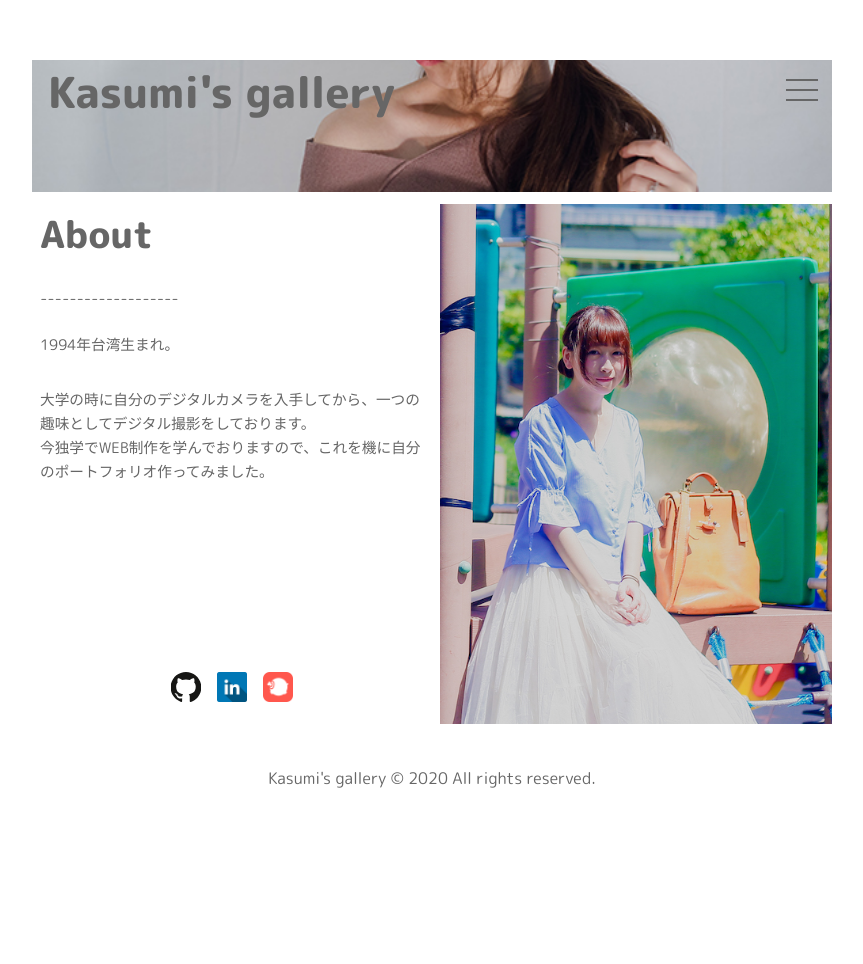
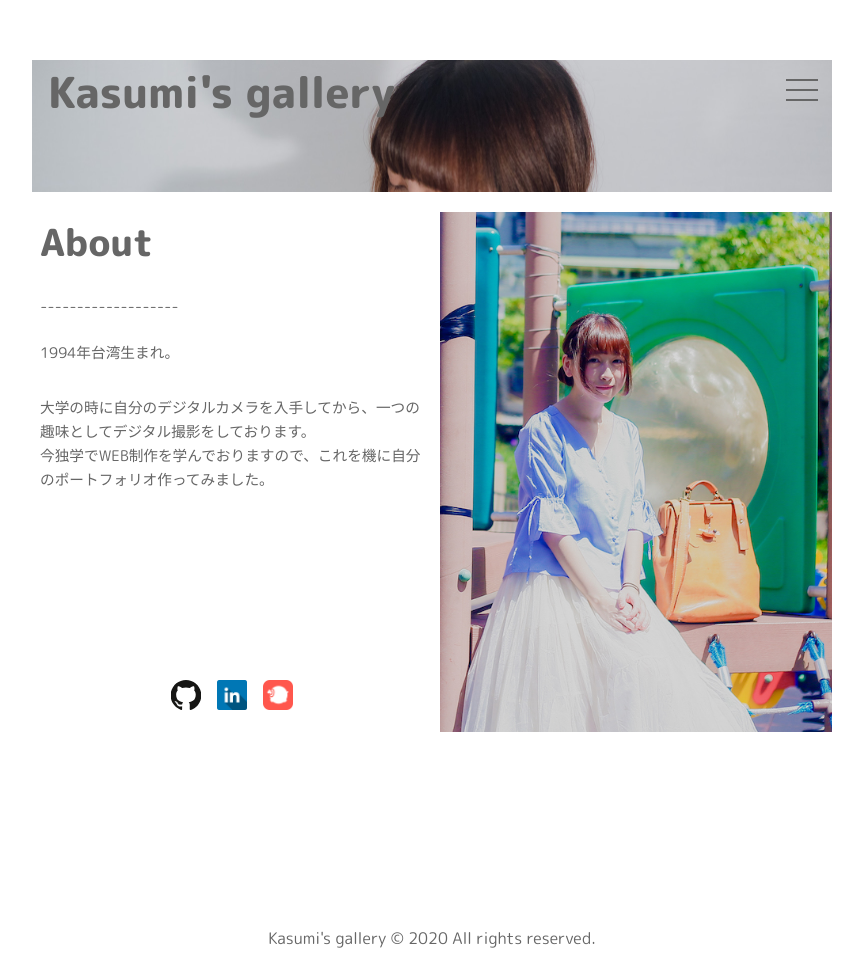
Before and after one commit to amfever505/photo-portfolio, a Gatsby site: page /about in a window 1280 px wide. Shown: the whole page, without its empty margins (208-1071 px from the left). Before the commit the page ends 800 px from the top, so only its background shows below. Built offline with nearby package versions, Linux system fonts and the light colour scheme; Gatsby itself is replaced by a stand-in of ours.

Commit message:
adjust some css style

```diff
--- a/src/assets/css/layout.css
+++ b/src/assets/css/layout.css
@@ -58,6 +58,8 @@
   width: 800px;
   height: 66vh;
   overflow: hidden;
+  margin-bottom: 20px;
+
   /* margin-left: -16px; */
   /* margin-right: -16px; */
 }
@@ -86,10 +88,25 @@
   width: 100%;
   height: 100%;
   position: relative;
-  background-color: lightsteelblue;
-
+  /* background-color: lightsteelblue; */
+}
+.mainImg {
+  width: 100%;
+  height: 100%;
   background-size: cover;
   background-position: center;
+}
+.scrollViewImg {
+  width: 100%;
+  height: 132px;
+}
+.scrollViewImg .scrollView {
+  width: 100%;
+  height: 100%;
+  background-attachment: fixed;
+  background-repeat: no-repeat;
+  background-size: 800px 533px;
+  background-position: 50% 150%;
 }
 .iconBox a {
   display: inline-block;
--- a/src/components/aboutme.js
+++ b/src/components/aboutme.js
@@ -2,6 +2,7 @@ import React from "react"
 import "../assets/css/layout.css"
 import { Link } from "gatsby"
 import Container from "./container/container"
+import HeaderBG from "../assets/images/about/headerBG.jpg"
 
 import Portrait from "../assets/images/about/Portrait.jpg"
 
@@ -37,11 +38,20 @@ export default function AboutMe(props) {
           </div>
         </div>
         <div className="twoCol">
-          <div
-            className="imgBox"
-            style={{ backgroundImage: `url(${Portrait})` }}
-          ></div>
+          <div className="imgBox">
+            <div
+              style={{ backgroundImage: `url(${Portrait})` }}
+              className="mainImg"
+            ></div>
+          </div>
         </div>
+      </div>
+
+      <div className="scrollViewImg">
+        <div
+          style={{ backgroundImage: `url(${HeaderBG})` }}
+          className="scrollView"
+        ></div>
       </div>
     </Container>
   )
--- a/src/components/header.js
+++ b/src/components/header.js
@@ -4,6 +4,7 @@ import Container from "./container/container"
 import headerStyles from "./header.module.css"
 import { Link } from "gatsby"
 import { ALBUM_LIST } from "../constants/gallery"
+import HeaderBG from "../assets/images/about/headerBG.jpg"
 
 export default function Header(props) {
   const { titleText, subtitleText, url } = props
@@ -21,9 +22,14 @@ export default function Header(props) {
     <Container>
       <div
         className={headerStyles.header}
-        style={{
-          backgroundImage: `url(${url})`,
-        }}
+        // style={{
+        //   backgroundImage: `url(${url})`,
+        // }}
+      >
+        <div className={headerStyles.scrollViewInner}>
+          <div
+            style={{ backgroundImage: `url(${url})` }}
+            className={headerStyles.scrollView}
           >
             <div className={headerStyles.menu}>
               <a
@@ -59,96 +65,6 @@ export default function Header(props) {
                           </Link>
                         </li>
                       ))}
-
-                  {/* <li>
-                    <Link
-                      to={ALBUM_LIST[0].to}
-                      className={headerStyles.popupItem}
-                      onClick={() => handleClosePopupMenu()}
-                    >
-                      <h5>{ALBUM_LIST[0].title}</h5>
-                    </Link>
-                  </li>
-                  <li>
-                    <Link
-                      to={ALBUM_LIST[1].to}
-                      className={headerStyles.popupItem}
-                      onClick={() => handleClosePopupMenu()}
-                    >
-                      <h5>{ALBUM_LIST[1].title}</h5>
-                    </Link>
-                  </li>
-                  <li>
-                    <Link
-                      to="/gallery?name=RozenMaiden"
-                      className={headerStyles.popupItem}
-                      onClick={() => handleClosePopupMenu()}
-                    >
-                      <h5>ローゼンメイデン</h5>
-                    </Link>
-                  </li>
-                  <li>
-                    <Link
-                      to="/gallery?name=C97"
-                      className={headerStyles.popupItem}
-                      onClick={() => handleClosePopupMenu()}
-                    >
-                      <h5>C97二日目</h5>
-                    </Link>
-                  </li>
-                  <li>
-                    <Link
-                      to="/gallery?name=Jinnbutu1"
-                      className={headerStyles.popupItem}
-                      onClick={() => handleClosePopupMenu()}
-                    >
-                      <h5>人物写真その1</h5>
-                    </Link>
-                  </li>
-                  <li>
-                    <Link to="/Jinnbutu2/" className={headerStyles.popupItem}>
-                      <h5>人物写真その2</h5>
-                    </Link>
-                  </li>
-                  <li>
-                    <Link
-                      to="/NightPortrait/"
-                      className={headerStyles.popupItem}
-                    >
-                      <h5>夜ポートレート</h5>
-                    </Link>
-                  </li>
-                  <li>
-                    <Link
-                      to="/DancePortrait/"
-                      className={headerStyles.popupItem}
-                    >
-                      <h5>アーティスト</h5>
-                    </Link>
-                  </li>
-                  <li>
-                    <Link
-                      to="/OtherCosplay/"
-                      className={headerStyles.popupItem}
-                    >
-                      <h5>コスプレテーマその他</h5>
-                    </Link>
-                  </li>
-                  <li>
-                    <Link to="/Film/" className={headerStyles.popupItem}>
-                      <h5>フィルム</h5>
-                    </Link>
-                  </li>
-                  <li>
-                    <Link to="/Landscape/" className={headerStyles.popupItem}>
-                      <h5>ランドスケープ</h5>
-                    </Link>
-                  </li>
-                  <li>
-                    <Link to="/others/" className={headerStyles.popupItem}>
-                      <h5>その他作品</h5>
-                    </Link>
-                  </li> */}
                     </ul>
                   </Container>
                 </div>
@@ -157,6 +73,8 @@ export default function Header(props) {
             <h2>{titleText}</h2>
             <h5>{subtitleText}</h5>
           </div>
+        </div>
+      </div>
     </Container>
   )
 }
--- a/src/components/header.module.css
+++ b/src/components/header.module.css
@@ -3,18 +3,27 @@
 .header {
   width: 800px;
   margin-top: 60px;
-  margin-bottom: 4px;
+  /* margin-bottom: 4px; */
   padding-bottom: 12px;
-  padding-left: 16px;
-  padding-right: 16px;
 
   background-size: cover;
   background-position: center;
 }
-.header h2 {
-  /* margin-right: 14px; */
+
+.scrollViewInner {
+  /* width: 100%; */
+  height: 132px;
 }
-
+.scrollViewInner .scrollView {
+  width: 100%;
+  height: 100%;
+  padding-right: 16px;
+  padding-left: 16px;
+  background-attachment: fixed;
+  background-repeat: no-repeat;
+  background-size: 800px 533px;
+  background-position: 50% 0%;
+}
 .header h5 {
   font-size: 14pt;
 }
@@ -52,7 +61,7 @@
   background-color: #fff;
   transition: all 0.3s;
   opacity: 0.9;
-  /* visibility: hidden; */
+
   z-index: 2;
 }
 .popupMenu a,
--- a/src/components/thumbnail/thumbnail.js
+++ b/src/components/thumbnail/thumbnail.js
@@ -37,6 +37,7 @@ export default function Thumbnail(props) {
               photoList[(photoIndex + photoList.length - 1) % photoList.length]
                 .original
             }
+            // imageCaption="test"
             onCloseRequest={handleCloseLightbox}
             onMovePrevRequest={() =>
               setPhotoIndex(
--- a/src/components/thumbnail/thumbnail.module.css
+++ b/src/components/thumbnail/thumbnail.module.css
@@ -19,12 +19,13 @@
   background-color: #666;
   margin-bottom: 16px;
   margin-right: 16px;
-  transition: 0.3s;
+  background-repeat: no-repeat;
   background-size: cover;
   background-position: center;
+  transition: all 1s;
 
   /* border-bottom: 0px solid #e3c0d3; */
 }
 .thumbnail:hover {
-  /* border-bottom: 67px solid #e3c0d3; */
+  background-size: 120% auto;
 }
--- a/src/pages/about.js
+++ b/src/pages/about.js
@@ -1,13 +1,13 @@
 import React from "react"
 import Header from "../components/header"
 import Footer from "../components/footer"
-import HeaderBG from "../assets/images/albumcover/about.jpg"
+import HeaderBG from "../assets/images/about/headerBG.jpg"
 
 import AboutMe from "../components/aboutme"
 
 export default function About() {
   return (
-    <div style={{ height: "100vh", overflowY: "hidden" }}>
+    <div>
       <Header titleText="Kasumi's gallery" subtitleText="　　" url={HeaderBG} />
       <AboutMe />
       <Footer />
```
Also changed, not shown: src/assets/images/about/headerBG.jpg (added). Lines whose indentation alone changed are shown as unchanged.
